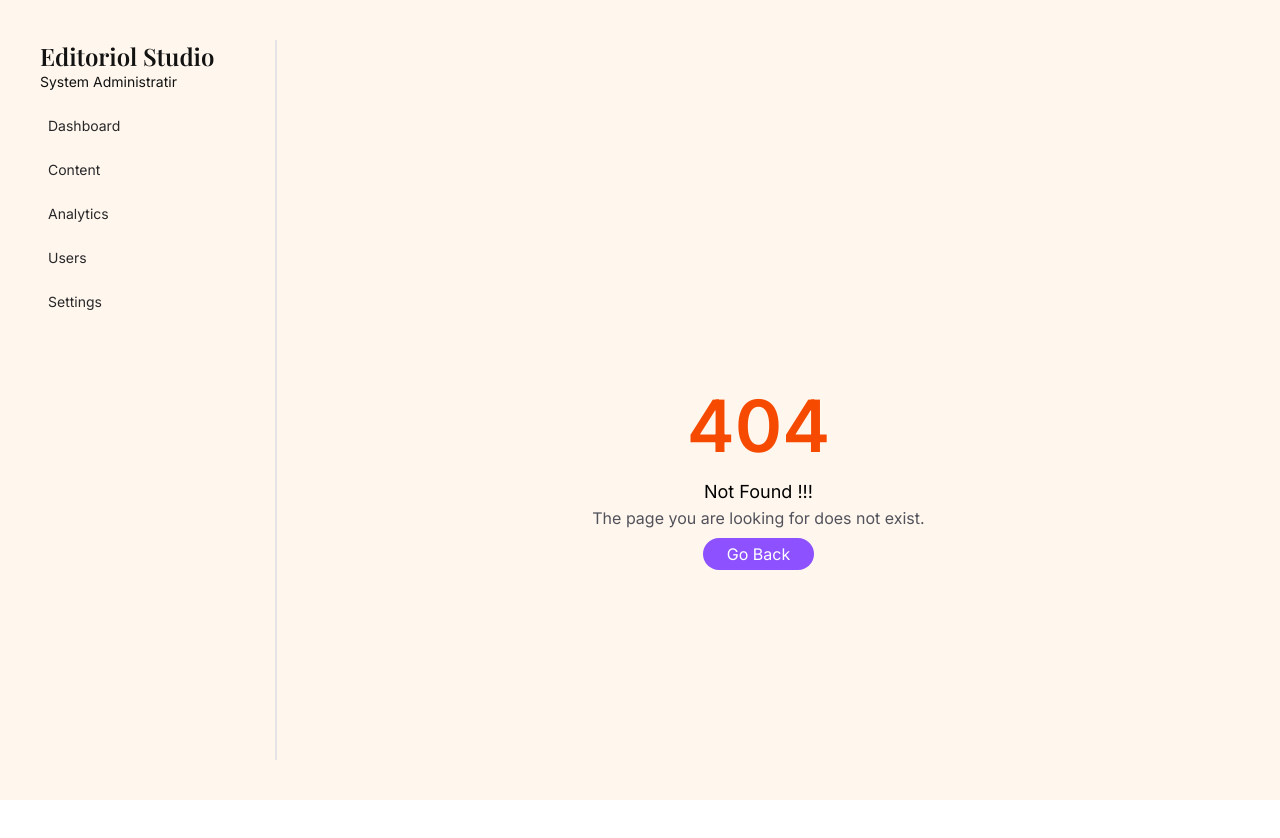
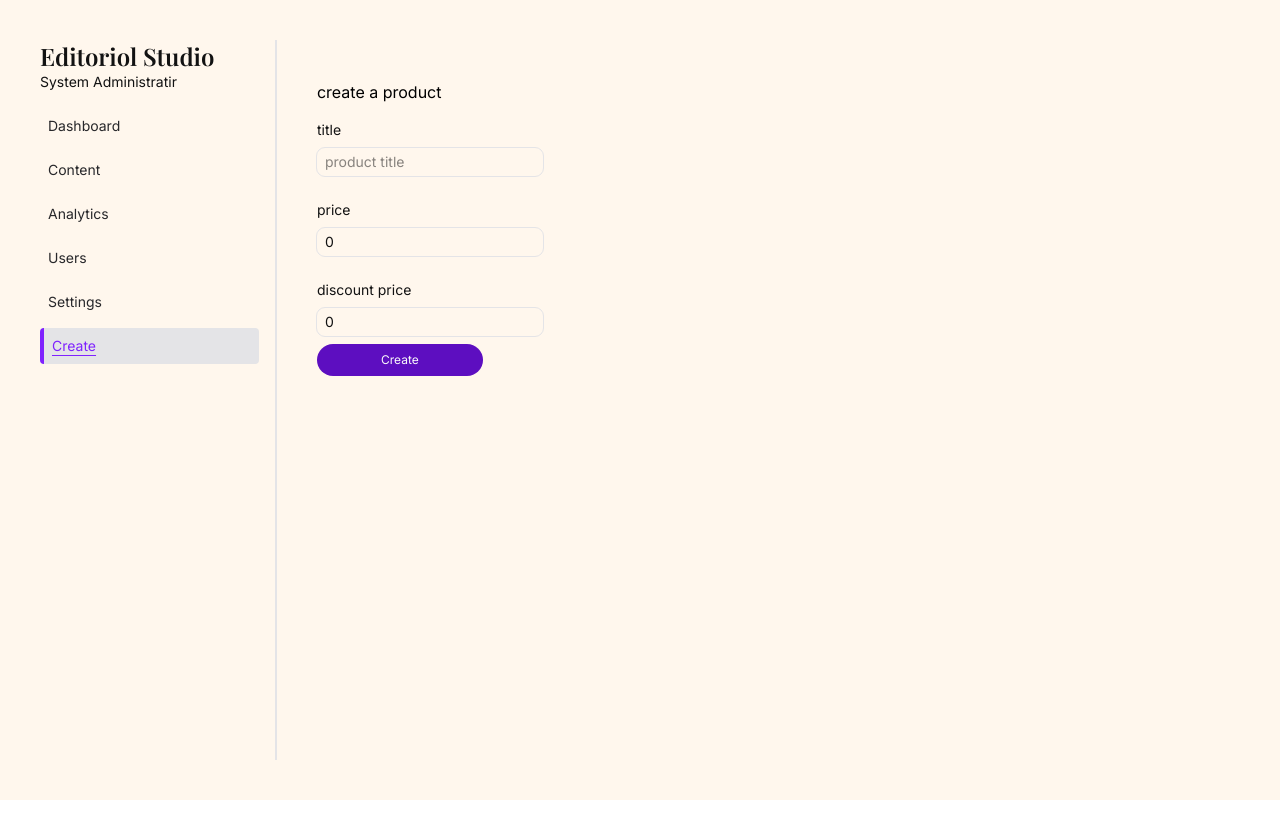
Before and after one commit to dhirajgrg/cms-63, a React (Vite) app: page /admin/create in a window 1280 px wide. Before the commit this address had no page. Shown: the top 838 px of the page. After the commit the page ends 800 px from the top, so only its background shows below. Built offline with nearby package versions, Linux system fonts and the light colour scheme.

Commit message:
added create-product route

```diff
--- a/src/components/forms/LoginForm.tsx
+++ b/src/components/forms/LoginForm.tsx
@@ -1,16 +1,9 @@
 import Button from "../ui/Button.tsx";
 import { useForm } from "react-hook-form";
 import RHFInput from "./RHFInput.tsx";
-import z from "zod";
+import { LoginSchema, type ILoginData } from "../../types/loginTypes.ts";
 import { zodResolver } from "@hookform/resolvers/zod";
 import { NavLink } from "react-router";
-
-const LoginSchema = z.object({
-  email: z.email().trim(),
-  password: z.string().min(1,"password required"),
-});
-
-type ILoginData = z.infer<typeof LoginSchema>;
 
 const LoginForm = () => {
   const {
@@ -72,7 +65,9 @@
         <div className="text-center mt-4 text-xs">
           <p>
             New to the platform?
-            <NavLink to="/register" className="text-violet-800 cursor-pointer">Register your account</NavLink>
+            <NavLink to="/register" className="text-violet-800 cursor-pointer">
+              Register your account
+            </NavLink>
           </p>
         </div>
       </form>
--- a/src/components/forms/RHFInput.tsx
+++ b/src/components/forms/RHFInput.tsx
@@ -1,8 +1,31 @@
-import { Controller } from "react-hook-form";
+import {
+  Controller,
+  type Control,
+  type FieldValues,
+  type Path,
+} from "react-hook-form";
 import LabelForm from "../ui/LabelForm.tsx";
 import InputForm from "../ui/InputForm.tsx";
+import type { InputHTMLAttributes } from "react";
 
-const RHFInput = ({ label, labelRight = "", name, control,message, ...rest }) => {
+interface IInputProps<
+  T extends FieldValues,
+> extends InputHTMLAttributes<HTMLInputElement> {
+  control: Control<T>;
+  name: Path<T>;
+  label?: string;
+  labelRight?: string;
+  message?: string;
+}
+
+const RHFInput = <T extends FieldValues>({
+  control,
+  label,
+  labelRight,
+  name,
+  message,
+  ...rest
+}: Readonly<IInputProps<T>>) => {
   return (
     <div className="flex flex-col gap-2 mt-4">
       {(label || labelRight) && (
@@ -18,7 +41,7 @@
         name={name}
         render={({ field }) => <InputForm {...field} {...rest} />}
       />
-      <span className="text-red-500 text-xs itallic">{message}</span>
+      <span className="text-red-500 text-xs italic">{message}</span>
     </div>
   );
 };
--- a/src/components/forms/RegisterForm.tsx
+++ b/src/components/forms/RegisterForm.tsx
@@ -1,32 +1,12 @@
 import { useForm } from "react-hook-form";
 import RHFInput from "./RHFInput.tsx";
 import Button from "../ui/Button.tsx";
-import z from "zod";
 import { zodResolver } from "@hookform/resolvers/zod";
 import { NavLink } from "react-router";
-
-const RegisterSchema = z
-  .object({
-    name: z
-      .string()
-      .min(3, "name must be minimum  3 character long")
-      .max(30, "name must not exceed 30 character long"),
-    email: z.email(),
-    password: z
-      .string()
-      .min(8, "password must be 8 character long")
-      .regex(
-        /^(?=.*[a-zA-Z])(?=.*\d)(?=.*[@$!%*#?&]).+$/,
-        "Password must contain at least one  letter, number and special character",
-      ),
-    confirmPassword: z.string().min(8, "password must be 8 character long"),
-  })
-  .refine((data) => data.password === data.confirmPassword, {
-    error: "password do not matched !",
-    path: ["confirmPassword"],
-  });
-
-type IRegisterData = z.infer<typeof RegisterSchema>;
+import {
+  RegisterSchema,
+  type IRegisterData,
+} from "../../types/registerTypes.ts";
 
 const RegisterForm = () => {
   const {
@@ -108,7 +88,9 @@
         <div className="text-center mt-4 text-xs">
           <p>
             Already have an administrator account?{" "}
-            <NavLink to="/login" className="text-violet-800">Sign In</NavLink>
+            <NavLink to="/login" className="text-violet-800">
+              Sign In
+            </NavLink>
           </p>
         </div>
       </form>
--- a/src/components/ui/Logo.tsx
+++ /dev/null
@@ -1,9 +0,0 @@
-import React from "react";
-
-type ILogoProps = React.ImgHTMLAttributes<HTMLImageElement>;
-
-const Logo = ({ ...props }: ILogoProps) => {
-  return <img {...props} />;
-};
-
-export default Logo;
--- /dev/null
+++ b/src/pages/CreateProduct.tsx
@@ -0,0 +1,65 @@
+import RHFInput from "../components/forms/RHFInput.tsx";
+import { useForm } from "react-hook-form";
+import Button from "../components/ui/Button.tsx";
+import { zodResolver } from "@hookform/resolvers/zod";
+import { CreateProductSchema,type ICreateProduct } from "../types/createProductTypes.ts";
+
+
+
+const CreateProduct = () => {
+  const { control, handleSubmit } = useForm({
+    defaultValues: {
+      title: "",
+      description: "",
+      price: 0,
+      discount: 0,
+    },
+    resolver: zodResolver(CreateProductSchema),
+  });
+
+  const handleCreateProduct=(data:ICreateProduct)=>{
+    console.log(data)
+  }
+  return (
+    <div>
+      <h1>create a product</h1>
+      <RHFInput
+        control={control}
+        name="title"
+        label="title"
+        type="text"
+        placeholder="product title"
+        className=" w-fit outline outline-zinc-200 px-2 py-1 rounded-lg text-sm text-neutral font-inter"
+      />
+
+      <RHFInput
+        control={control}
+        name="price"
+        label="price"
+        type="number"
+        placeholder="price"
+        className="w-fit outline outline-zinc-200 px-2 py-1 rounded-lg text-sm text-neutral font-inter"
+      />
+
+      <RHFInput
+        control={control}
+        name="discount"
+        label="discount price"
+        type="number"
+        placeholder="price"
+        className="w-fit outline outline-zinc-200 px-2 py-1 rounded-lg text-sm text-neutral font-inter"
+      />
+
+      <div className="">
+        <Button
+        onClick={handleSubmit(handleCreateProduct)}
+        className="  cursor-pointer bg-violet-800 hover:bg-violet-500 text-zinc-50 rounded-full  px-6 py-1 md:py-2 md:px-16 hover:-translate-y-0.5 active:translate-y-0.5  transition-all duration-100 text-xs ">
+          Create
+        </Button>
+      </div>
+      <div></div>
+    </div>
+  );
+};
+
+export default CreateProduct;
--- a/src/pages/layouts/AdminLayout.tsx
+++ b/src/pages/layouts/AdminLayout.tsx
@@ -7,6 +7,7 @@
   { title: "Analytics", link: "/admin/analytics" },
   { title: "Users", link: "/admin/users" },
   { title: "Settings", link: "/admin/settings" },
+  { title: "Create", link: "/admin/create" },
 ];
 
 const AdminLayout = () => {
--- a/src/routes/AppRoute.tsx
+++ b/src/routes/AppRoute.tsx
@@ -9,6 +9,7 @@
 import Enterprise from "../pages/Enterprise.tsx";
 import MainLayout from "../pages/layouts/MainLayout.tsx";
 import Home from "../pages/Home.tsx";
+import CreateProduct from "../pages/CreateProduct.tsx";
 
 const router = createBrowserRouter([
   {
@@ -33,7 +34,9 @@
       { path: "analytics", element: <h1>analytics</h1> },
       { path: "users", element: <h1>users</h1> },
       { path: "settings", element: <h1>settings</h1> },
+      { path: "create", element: <CreateProduct/> },
       { path: "*", element: <NotFound /> },
+
     ],
   },
   { path: "*", element: <NotFound /> },
--- /dev/null
+++ b/src/types/createProductTypes.ts
@@ -0,0 +1,11 @@
+import z from 'zod'
+
+
+export const CreateProductSchema = z.object({
+  title: z.string(),
+  description: z.string(),
+  price: z.number(),
+  discount: z.number(),
+});
+
+export type ICreateProduct = z.infer<typeof CreateProductSchema>
--- /dev/null
+++ b/src/types/loginTypes.ts
@@ -0,0 +1,8 @@
+import z from 'zod';
+
+export const LoginSchema = z.object({
+  email: z.email().trim(),
+  password: z.string().min(1, "password required"),
+});
+
+export type ILoginData = z.infer<typeof LoginSchema>;
--- /dev/null
+++ b/src/types/registerTypes.ts
@@ -0,0 +1,24 @@
+import z from "zod";
+
+export const RegisterSchema = z
+  .object({
+    name: z
+      .string()
+      .min(3, "name must be minimum  3 character long")
+      .max(30, "name must not exceed 30 character long"),
+    email: z.email(),
+    password: z
+      .string()
+      .min(8, "password must be 8 character long")
+      .regex(
+        /^(?=.*[a-zA-Z])(?=.*\d)(?=.*[@$!%*#?&]).+$/,
+        "Password must contain at least one  letter, number and special character",
+      ),
+    confirmPassword: z.string().min(8, "password must be 8 character long"),
+  })
+  .refine((data) => data.password === data.confirmPassword, {
+    error: "password do not matched !",
+    path: ["confirmPassword"],
+  });
+
+export type IRegisterData = z.infer<typeof RegisterSchema>;
```
